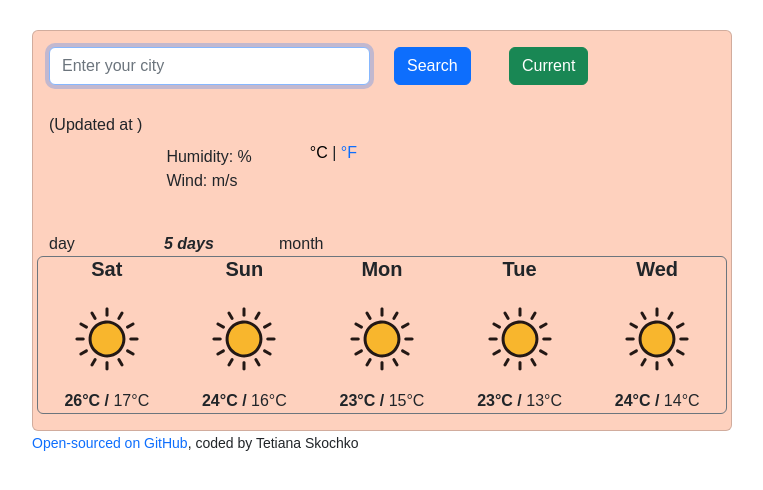
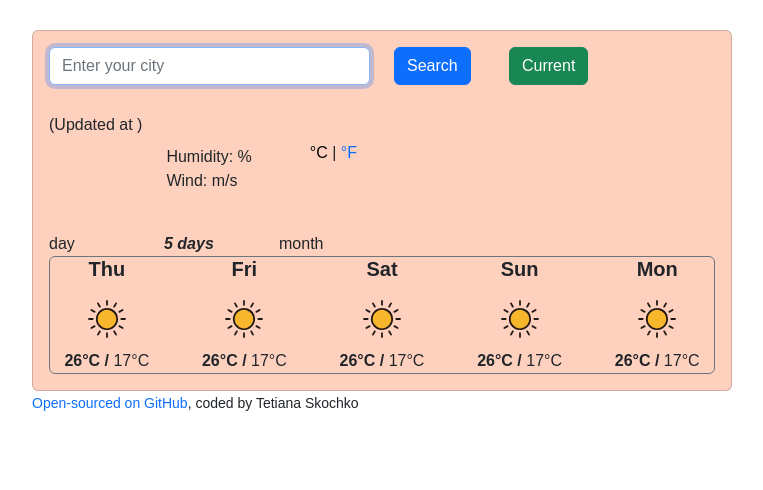
Before and after one commit to SkochkoT/WeatherApp, a plain HTML site: page index.html in a window 1280 px wide. Shown: the whole page, without its empty margins (50-813 px from the left). Drawn offline with nearby package versions, Linux system fonts and the light colour scheme; no server answers.

Commit message:
Implement forecast to JS

```diff
--- a/index.html
+++ b/index.html
@@ -84,68 +84,7 @@
               </div>
             </div>
 
-            <div class="row border border-secondary rounded week-forecast">
-              <div class="col">
-                <div class="minicard">
-                  <div class="minicard-body">
-                    <h5 class="minicard-title">Sat</h5>
-                    <img src="icons/01d.svg" class="card-img-top" alt="..." />
-                    <div class="minicard-text">
-                      <span class="maxtemp"> 26°C /</span>
-                      <span class="mintemp"> 17°C </span>
-                    </div>
-                  </div>
-                </div>
-              </div>
-              <div class="col">
-                <div class="minicard">
-                  <div class="minicard-body">
-                    <h5 class="minicard-title">Sun</h5>
-                    <img src="icons/01d.svg" class="card-img-top" alt="..." />
-                    <div class="minicard-text">
-                      <span class="maxtemp"> 24°C /</span>
-                      <span class="mintemp"> 16°C </span>
-                    </div>
-                  </div>
-                </div>
-              </div>
-              <div class="col">
-                <div class="minicard">
-                  <div class="minicard-body">
-                    <h5 class="minicard-title">Mon</h5>
-                    <img src="icons/01d.svg" class="card-img-top" alt="..." />
-                    <div class="minicard-text">
-                      <span class="maxtemp"> 23°C /</span>
-                      <span class="mintemp"> 15°C </span>
-                    </div>
-                  </div>
-                </div>
-              </div>
-              <div class="col">
-                <div class="minicard">
-                  <div class="minicard-body">
-                    <h5 class="minicard-title">Tue</h5>
-                    <img src="icons/01d.svg" class="card-img-top" alt="..." />
-                    <div class="minicard-text">
-                      <span class="maxtemp"> 23°C /</span>
-                      <span class="mintemp"> 13°C </span>
-                    </div>
-                  </div>
-                </div>
-              </div>
-              <div class="col">
-                <div class="minicard">
-                  <div class="minicard-body">
-                    <h5 class="minicard-title">Wed</h5>
-                    <img src="icons/01d.svg" class="card-img-top" alt="..." />
-                    <div class="minicard-text">
-                      <span class="maxtemp"> 24°C /</span>
-                      <span class="mintemp"> 14°C </span>
-                    </div>
-                  </div>
-                </div>
-              </div>
-            </div>
+            <div class="border border-secondary rounded" id="forecast"></div>
           </div>
         </div>
       </div>
--- a/src/index.js
+++ b/src/index.js
@@ -16,7 +16,37 @@ function formatDate(timestamp) {
   return `${day}, ${hours}:${minutes}`;
 }
 
-function displayWeather(response) {
+function showForecast() {
+  let forecastElement = document.querySelector("#forecast");
+
+  let days = ["Thu", "Fri", "Sat", "Sun", "Mon"];
+
+  let forecastHTML = `<div class="row">`;
+  days.forEach(function (day) {
+    forecastHTML =
+      forecastHTML +
+      `
+    <div class="minicard col-2">
+                <h5 class="forecast-date">${day}</h5>
+                <img
+                  src="icons/01d.svg"
+                  class="forecast-icon"
+                  alt=""
+                  width="60px"
+                />
+                <div class="forecast-temp">
+                  <span class="maxtemp"> 26°C /</span>
+                  <span class="mintemp"> 17°C </span>
+                </div>
+              </div>
+    `;
+  });
+
+  forecastHTML = forecastHTML + `</div>`;
+  forecastElement.innerHTML = forecastHTML;
+}
+
+function showWeather(response) {
   let currentCity = document.querySelector("h1");
   let showTemp = document.querySelector("#temperature");
   let showWeather = document.querySelector("#weather");
@@ -40,7 +70,7 @@ function displayWeather(response) {
 function search(nameOfCity) {
   let apiKey = "c475d7b28899306359b30750ca522e5c";
   let url = `https://api.openweathermap.org/data/2.5/weather?q=${nameOfCity}&appid=${apiKey}&units=metric`;
-  axios.get(url).then(displayWeather);
+  axios.get(url).then(showWeather);
 }
 
 function showCity(event) {
@@ -54,7 +84,7 @@ function showPosition(position) {
   let lat = position.coords.latitude;
   let lon = position.coords.longitude;
   let url = `https://api.openweathermap.org/data/2.5/weather?lat=${lat}&lon=${lon}&appid=${apiKey}&units=metric`;
-  axios.get(url).then(displayWeather);
+  axios.get(url).then(showWeather);
 }
 
 function currentLocation(event) {
@@ -96,3 +126,4 @@ let currentPosition = document.querySelector("#current-location");
 currentPosition.addEventListener("click", currentLocation);
 
 search("Kyiv");
+showForecast();
--- a/src/styles.css
+++ b/src/styles.css
@@ -50,11 +50,10 @@ div.current-weather {
 
 .minicard {
   text-align: center;
-  display: block;
   margin: 0 auto;
 }
 
-.minicard-title {
+.forecast-date {
   font-weight: bold;
 }
 
```
